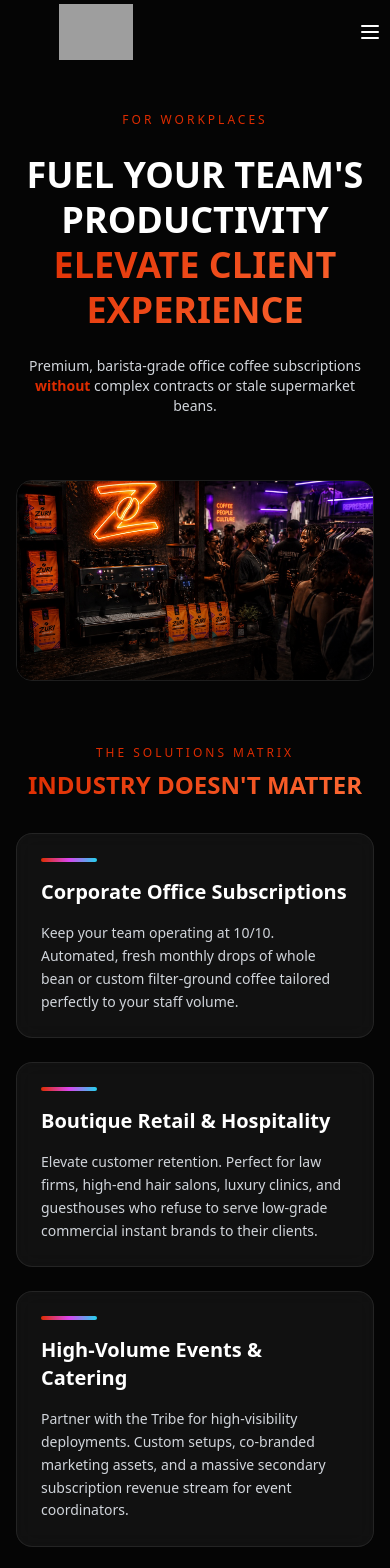
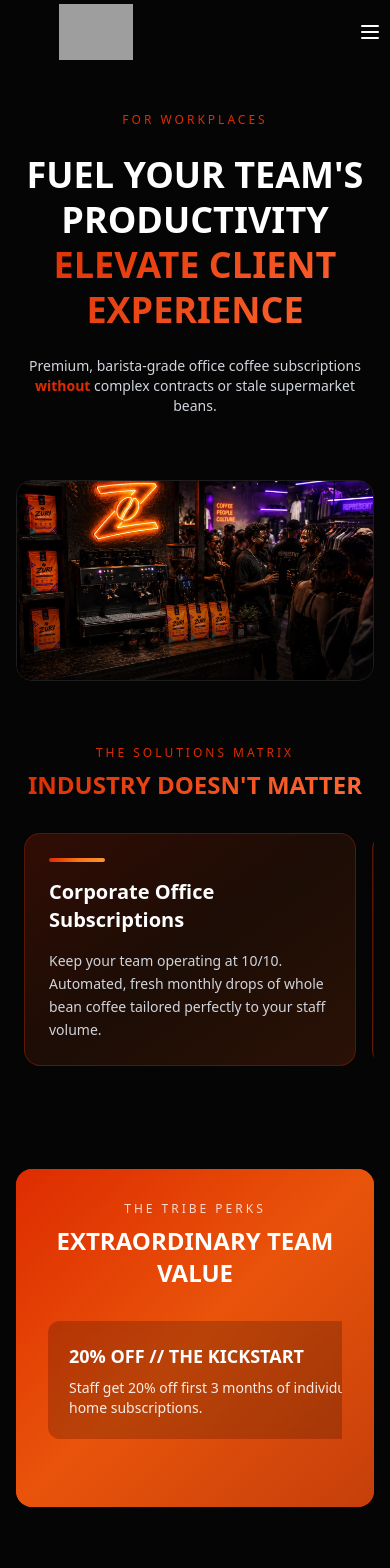
Before and after one commit to Vuyonovember/zuri, a Next.js app: page /partners in a window 390 px wide. Shown: the top 1568 px of the page. Built offline with nearby package versions, Linux system fonts and the light colour scheme; grey boxes are pictures that could not be loaded.

Commit message:
Add orange glow cards with hover effects, mobile swipeable sections for Solutions Matrix and Tribe Perks, improved mobile form

```diff
--- a/app/partners/page.tsx
+++ b/app/partners/page.tsx
@@ -94,18 +94,55 @@ export default function PartnersPage() {
             </h2>
           </div>
 
-          <div className="grid gap-6 md:grid-cols-3">
+          {/* Mobile Swipeable */}
+          <div className="md:hidden overflow-x-auto snap-x snap-mandatory scrollbar-hide pb-4">
+            <div className="flex gap-4 px-2">
+              {[
+                {
+                  title: 'Corporate Office Subscriptions',
+                  body: 'Keep your team operating at 10/10. Automated, fresh monthly drops of whole bean coffee tailored perfectly to your staff volume.',
+                },
+                {
+                  title: 'Boutique Retail & Hospitality',
+                  body: 'Elevate customer retention. Perfect for law firms, high-end hair salons, luxury clinics, and guesthouses who refuse to serve low-grade commercial brands to their clients.',
+                },
+                {
+                  title: 'High-Volume Events & Catering',
+                  body: 'Partner with the Tribe for high-visibility deployments. Custom setups, co-branded marketing assets, and a massive secondary subscription revenue stream for event coordinators.',
+                },
+              ].map((card, index) => (
+                <motion.div
+                  key={index}
+                  initial={{ opacity: 0, y: 20 }}
+                  whileInView={{ opacity: 1, y: 0 }}
+                  viewport={{ once: true }}
+                  transition={{ delay: index * 0.1 }}
+                  className="min-w-[85vw] snap-center"
+                >
+                  <div className="bg-gradient-to-br from-zuri-orange/20 via-orange-600/10 to-orange-700/20 border border-zuri-orange/30 rounded-2xl p-6 space-y-4 hover:border-zuri-orange hover:glow-orange-sm transition-all duration-300">
+                    <div className="w-14 h-1 rounded-full bg-gradient-to-r from-zuri-orange via-orange-500 to-orange-400 mb-4" />
+                    <h3 className="text-xl font-bold text-white">{card.title}</h3>
+                    <p className="text-sm text-gray-300 leading-relaxed">{card.body}</p>
+                  </div>
+                </motion.div>
+              ))}
+            </div>
+          </div>
+
+          {/* Desktop Grid */}
+          <div className="hidden md:grid gap-6 md:grid-cols-3">
             <motion.div
               initial={{ opacity: 0, y: 20 }}
               whileInView={{ opacity: 1, y: 0 }}
               viewport={{ once: true }}
               transition={{ delay: 0.1 }}
-              className="glass border-premium rounded-2xl p-6 space-y-4"
+              whileHover={{ scale: 1.02 }}
+              className="bg-gradient-to-br from-zuri-orange/20 via-orange-600/10 to-orange-700/20 border border-zuri-orange/30 rounded-2xl p-6 space-y-4 hover:border-zuri-orange hover:glow-orange-sm transition-all duration-300 cursor-pointer"
             >
-              <div className="w-14 h-1 rounded-full bg-gradient-to-r from-zuri-orange via-fuchsia-500 to-cyan-400 mb-4" />
+              <div className="w-14 h-1 rounded-full bg-gradient-to-r from-zuri-orange via-orange-500 to-orange-400 mb-4" />
               <h3 className="text-xl font-bold text-white">Corporate Office Subscriptions</h3>
               <p className="text-sm text-gray-300 leading-relaxed">
-                Keep your team operating at 10/10. Automated, fresh monthly drops of whole bean or custom filter-ground coffee tailored perfectly to your staff volume.
+                Keep your team operating at 10/10. Automated, fresh monthly drops of whole bean coffee tailored perfectly to your staff volume.
               </p>
             </motion.div>
 
@@ -114,12 +151,13 @@ export default function PartnersPage() {
               whileInView={{ opacity: 1, y: 0 }}
               viewport={{ once: true }}
               transition={{ delay: 0.2 }}
-              className="glass border-premium rounded-2xl p-6 space-y-4"
+              whileHover={{ scale: 1.02 }}
+              className="bg-gradient-to-br from-zuri-orange/20 via-orange-600/10 to-orange-700/20 border border-zuri-orange/30 rounded-2xl p-6 space-y-4 hover:border-zuri-orange hover:glow-orange-sm transition-all duration-300 cursor-pointer"
             >
-              <div className="w-14 h-1 rounded-full bg-gradient-to-r from-zuri-orange via-fuchsia-500 to-cyan-400 mb-4" />
+              <div className="w-14 h-1 rounded-full bg-gradient-to-r from-zuri-orange via-orange-500 to-orange-400 mb-4" />
               <h3 className="text-xl font-bold text-white">Boutique Retail & Hospitality</h3>
               <p className="text-sm text-gray-300 leading-relaxed">
-                Elevate customer retention. Perfect for law firms, high-end hair salons, luxury clinics, and guesthouses who refuse to serve low-grade commercial instant brands to their clients.
+                Elevate customer retention. Perfect for law firms, high-end hair salons, luxury clinics, and guesthouses who refuse to serve low-grade commercial brands to their clients.
               </p>
             </motion.div>
 
@@ -128,9 +166,10 @@ export default function PartnersPage() {
               whileInView={{ opacity: 1, y: 0 }}
               viewport={{ once: true }}
               transition={{ delay: 0.3 }}
-              className="glass border-premium rounded-2xl p-6 space-y-4"
+              whileHover={{ scale: 1.02 }}
+              className="bg-gradient-to-br from-zuri-orange/20 via-orange-600/10 to-orange-700/20 border border-zuri-orange/30 rounded-2xl p-6 space-y-4 hover:border-zuri-orange hover:glow-orange-sm transition-all duration-300 cursor-pointer"
             >
-              <div className="w-14 h-1 rounded-full bg-gradient-to-r from-zuri-orange via-fuchsia-500 to-cyan-400 mb-4" />
+              <div className="w-14 h-1 rounded-full bg-gradient-to-r from-zuri-orange via-orange-500 to-orange-400 mb-4" />
               <h3 className="text-xl font-bold text-white">High-Volume Events & Catering</h3>
               <p className="text-sm text-gray-300 leading-relaxed">
                 Partner with the Tribe for high-visibility deployments. Custom setups, co-branded marketing assets, and a massive secondary subscription revenue stream for event coordinators.
@@ -155,48 +194,57 @@ export default function PartnersPage() {
               </h2>
             </div>
 
-            <div className="grid gap-6 md:grid-cols-2 lg:grid-cols-3">
-              <div className="bg-black/20 backdrop-blur-sm rounded-xl p-5 space-y-2">
-                <h3 className="text-lg font-bold text-white">20% OFF // THE KICKSTART</h3>
-                <p className="text-sm text-white/90">
-                  Staff get <strong>20% off first 3 months</strong> of individual home subscriptions.
-                </p>
+            {/* Mobile Swipeable */}
+            <div className="md:hidden overflow-x-auto snap-x snap-mandatory scrollbar-hide pb-4">
+              <div className="flex gap-4 px-2">
+                {[
+                  { title: '20% OFF // THE KICKSTART', body: 'Staff get 20% off first 3 months of individual home subscriptions.' },
+                  { title: '10% LIFETIME // LOCK IN', body: '10% lifetime discount on personal subscriptions while your company partners with Zuri.' },
+                  { title: 'UNO CARDS // CULTURE', body: 'Random partners receive Zuri UNO card games for breakroom culture.' },
+                  { title: 'TRIBE GIVEAWAYS', body: 'Quarterly draws for premium collaborative gear and experiences.' },
+                  { title: 'PRIORITY SUPPORT', body: 'Dedicated support for all corporate partners with fast response times.' },
+                  { title: 'FREE DELIVERY', body: 'Complimentary delivery across Bloemfontein for all corporate orders.' },
+                ].map((perk, index) => (
+                  <motion.div
+                    key={index}
+                    initial={{ opacity: 0, y: 20 }}
+                    whileInView={{ opacity: 1, y: 0 }}
+                    viewport={{ once: true }}
+                    transition={{ delay: index * 0.05 }}
+                    className="min-w-[85vw] snap-center"
+                  >
+                    <div className="bg-black/20 backdrop-blur-sm rounded-xl p-5 space-y-2 border border-zuri-orange/20 hover:border-zuri-orange hover:glow-orange-sm transition-all duration-300">
+                      <h3 className="text-lg font-bold text-white">{perk.title}</h3>
+                      <p className="text-sm text-white/90">{perk.body}</p>
+                    </div>
+                  </motion.div>
+                ))}
               </div>
+            </div>
 
-              <div className="bg-black/20 backdrop-blur-sm rounded-xl p-5 space-y-2">
-                <h3 className="text-lg font-bold text-white">10% LIFETIME // LOCK IN</h3>
-                <p className="text-sm text-white/90">
-                  <strong>10% lifetime discount</strong> on personal subscriptions while your company partners with Zuri.
-                </p>
-              </div>
-
-              <div className="bg-black/20 backdrop-blur-sm rounded-xl p-5 space-y-2">
-                <h3 className="text-lg font-bold text-white">UNO CARDS // CULTURE</h3>
-                <p className="text-sm text-white/90">
-                  Random partners receive <strong>Zuri UNO card games</strong> for breakroom culture.
-                </p>
-              </div>
-
-              <div className="bg-black/20 backdrop-blur-sm rounded-xl p-5 space-y-2">
-                <h3 className="text-lg font-bold text-white">TRIBE GIVEAWAYS</h3>
-                <p className="text-sm text-white/90">
-                  <strong>Quarterly draws</strong> for premium collaborative gear and experiences.
-                </p>
-              </div>
-
-              <div className="bg-black/20 backdrop-blur-sm rounded-xl p-5 space-y-2">
-                <h3 className="text-lg font-bold text-white">PRIORITY SUPPORT</h3>
-                <p className="text-sm text-white/90">
-                  <strong>Dedicated support</strong> for all corporate partners with fast response times.
-                </p>
-              </div>
-
-              <div className="bg-black/20 backdrop-blur-sm rounded-xl p-5 space-y-2">
-                <h3 className="text-lg font-bold text-white">FREE DELIVERY</h3>
-                <p className="text-sm text-white/90">
-                  <strong>Complimentary delivery</strong> across Bloemfontein for all corporate orders.
-                </p>
-              </div>
+            {/* Desktop Grid */}
+            <div className="hidden md:grid gap-6 md:grid-cols-2 lg:grid-cols-3">
+              {[
+                { title: '20% OFF // THE KICKSTART', body: 'Staff get 20% off first 3 months of individual home subscriptions.' },
+                { title: '10% LIFETIME // LOCK IN', body: '10% lifetime discount on personal subscriptions while your company partners with Zuri.' },
+                { title: 'UNO CARDS // CULTURE', body: 'Random partners receive Zuri UNO card games for breakroom culture.' },
+                { title: 'TRIBE GIVEAWAYS', body: 'Quarterly draws for premium collaborative gear and experiences.' },
+                { title: 'PRIORITY SUPPORT', body: 'Dedicated support for all corporate partners with fast response times.' },
+                { title: 'FREE DELIVERY', body: 'Complimentary delivery across Bloemfontein for all corporate orders.' },
+              ].map((perk, index) => (
+                <motion.div
+                  key={index}
+                  initial={{ opacity: 0, y: 20 }}
+                  whileInView={{ opacity: 1, y: 0 }}
+                  viewport={{ once: true }}
+                  transition={{ delay: index * 0.05 }}
+                  whileHover={{ scale: 1.02 }}
+                  className="bg-black/20 backdrop-blur-sm rounded-xl p-5 space-y-2 border border-zuri-orange/20 hover:border-zuri-orange hover:glow-orange-sm transition-all duration-300 cursor-pointer"
+                >
+                  <h3 className="text-lg font-bold text-white">{perk.title}</h3>
+                  <p className="text-sm text-white/90">{perk.body}</p>
+                </motion.div>
+              ))}
             </div>
           </div>
         </motion.div>
@@ -317,7 +365,7 @@ export default function PartnersPage() {
                   Tell us about your office needs and we'll create a custom coffee solution for you.
                 </p>
               </div>
-              <form onSubmit={handleSubmit} className="space-y-6 max-w-xl mx-auto">
+              <form onSubmit={handleSubmit} className="space-y-6 max-w-xl mx-auto px-4 sm:px-0">
                 <div className="space-y-2">
                   <label className="text-sm text-gray-300">
                     Choose Your Industry
@@ -333,7 +381,7 @@ export default function PartnersPage() {
                         key={option.value}
                         type="button"
                         onClick={() => setIndustry(option.value)}
-                        className={`px-4 py-3 rounded-lg text-sm font-medium transition-all duration-300 ${
+                        className={`px-3 sm:px-4 py-3 rounded-lg text-xs sm:text-sm font-medium transition-all duration-300 ${
                           industry === option.value
                             ? 'bg-zuri-orange text-white glow-orange-sm'
                             : 'bg-white/5 border border-white/10 text-gray-300 hover:border-zuri-orange/50'
--- a/package.json
+++ b/package.json
@@ -1,6 +1,6 @@
 {
   "name": "zuri",
-  "version": "0.7.0",
+  "version": "0.8.0",
   "private": true,
   "scripts": {
     "dev": "next dev",
```
